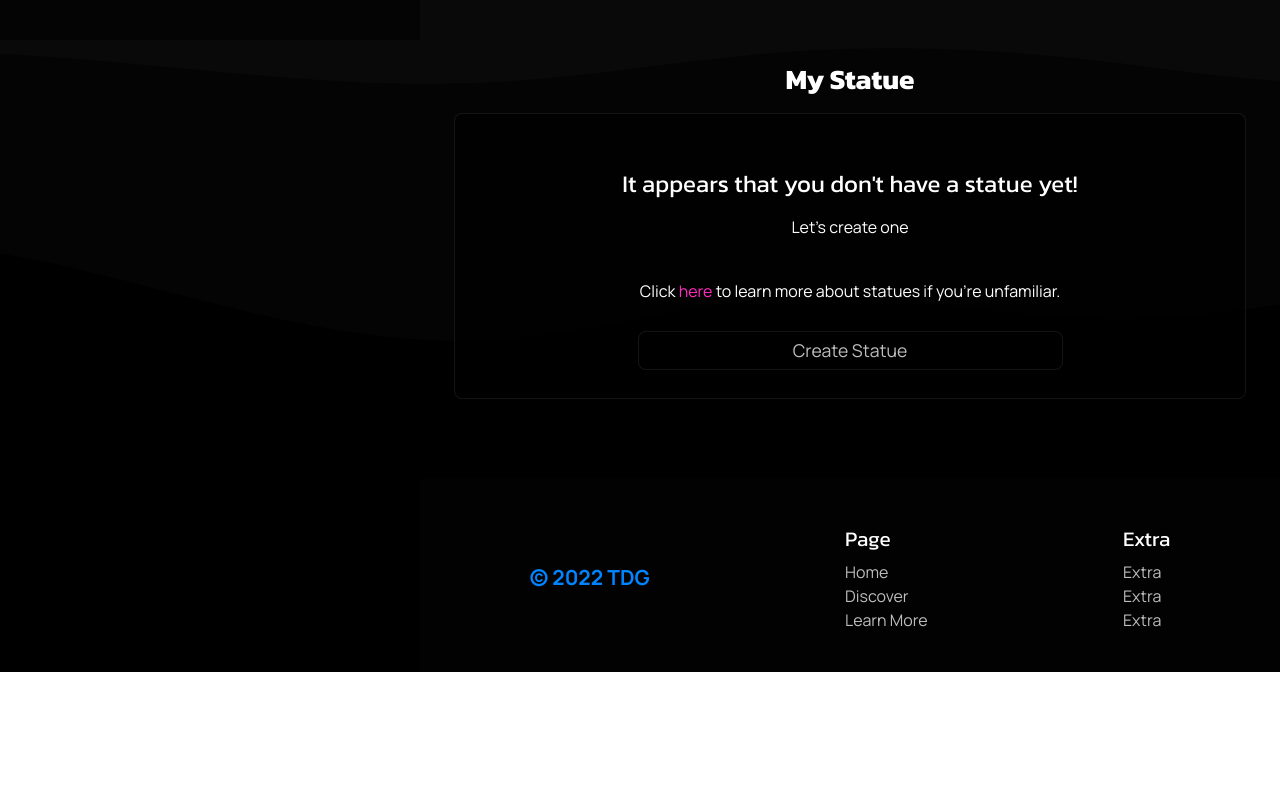
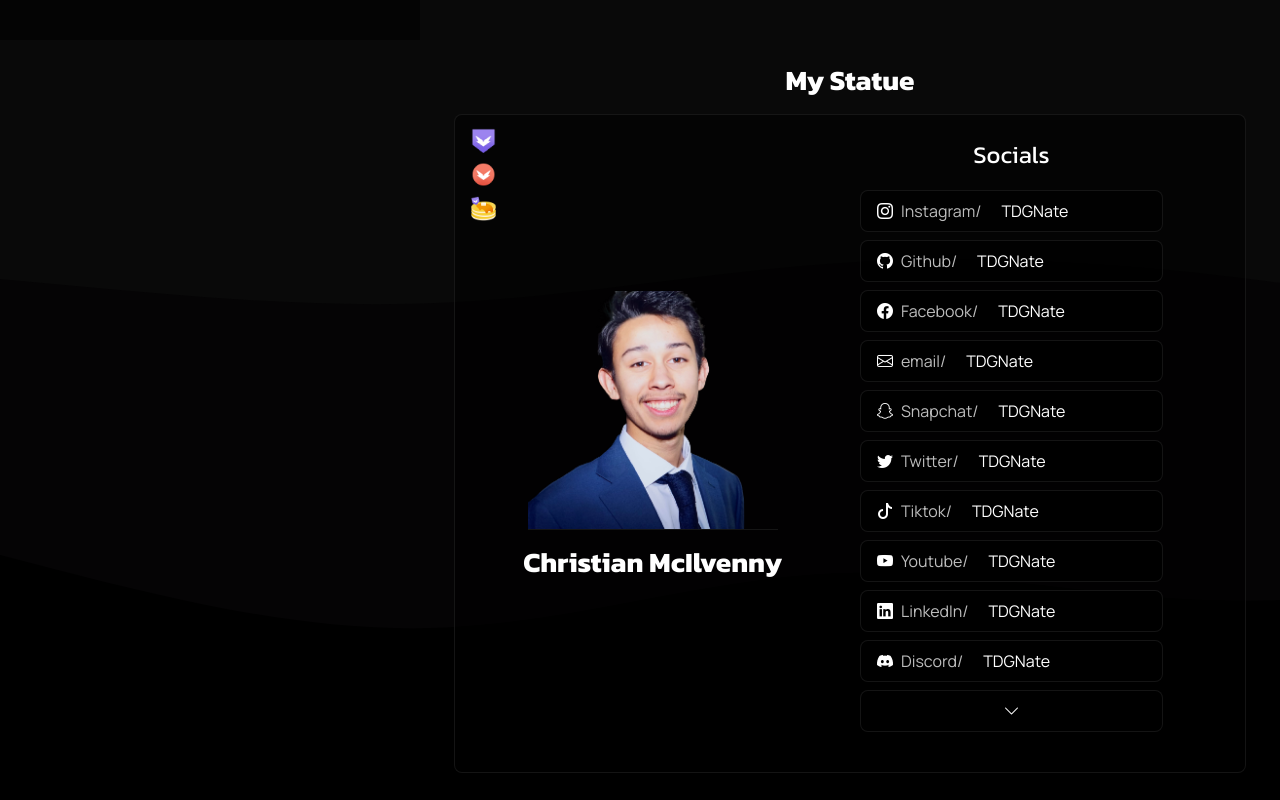
Before and after one commit to TDG-Org/Statue-Status, a React (Create React App) app in the folder client/: page /profile in a window 1280 px wide. Shown: the part 760-1560 px from the top of the page. Before the commit the page ends 1432 px from the top, so only its background shows below. Built offline with nearby package versions, Linux system fonts and the light colour scheme.

Commit message:
setting up socials for statue

```diff
--- a/client/src/assets/imgs/index.js
+++ b/client/src/assets/imgs/index.js
@@ -7,3 +7,4 @@ export const Planet = require("./blue-planet.png");
 export const Male = require("./male.png");
 export const Female = require("./female.png");
 export const Logo = require("./logo.png");
+export const NatePfp = require("./Nate-Portrait.jpg");
--- a/client/src/pages/Profile/ProfilePage.jsx
+++ b/client/src/pages/Profile/ProfilePage.jsx
@@ -7,7 +7,7 @@ import "./ProfilePage.scss";
 import { Link } from "react-router-dom";
 
 // Images/SVGs
-import { Pancake, Brilliance, Bravery } from "../../assets/imgs/";
+import { Pancake, Brilliance, Bravery, NatePfp } from "../../assets/imgs/";
 
 const ProfilePage = () => {
   return (
@@ -62,13 +62,13 @@ const ProfilePage = () => {
               {/* Badges  */}
               <div className="profile-sect-badges">
                 <div className="profile-sect-badge">
-                  <img src={Brilliance} alt="" />
+                  <img src={Bravery} alt="" />
                 </div>
                 <div className="profile-sect-badge">
                   <img src={Brilliance} alt="" />
                 </div>
                 <div className="profile-sect-badge">
-                  <img src={Brilliance} alt="" />
+                  <img src={Pancake} alt="" />
                 </div>
                 <div className="profile-sect-badge">
                   <img src={Brilliance} alt="" />
@@ -121,12 +121,93 @@ const ProfilePage = () => {
             <div className="statue">
               <div className="primary-sect">
                 {/* Full picture of user  */}
-                <img src="" alt="" className="statue-img" />
-                <h3>Christian Nathaniel McIlvenny</h3>
+                <img src={NatePfp} alt="" className="statue-img" />
+                <h3>Christian McIlvenny</h3>
                 <div className="badges-sect">
-                  <div className="badge">
+                  <div className="statue-badge">
+                   <img src={Bravery} alt="" />
+                  </div>
+                  <div className="statue-badge">
+                   <img src={Brilliance} alt="" />
+                  </div>
+                  <div className="statue-badge">
+                   <img src={Pancake} alt="" />
+                  </div>
+                </div>
+              </div>
+              <div className="secondary-sect">
+                {/* Socials  */}
+                <div className="secondary-sect-socials">
+                  <h4>Socials</h4>
+                  <ul className="social-list">
 
-                  </div>
+                    <li>
+                      <a
+                        href=""><i className="bi bi-instagram"></i> Instagram/
+                        <span className="social-username">TDGNate</span>
+                      </a>
+                    </li>
+                    <li>
+                      <a
+                        href=""><i className="bi bi-github"></i> Github/
+                        <span className="social-username">TDGNate</span>
+                      </a>
+                    </li>
+                    <li>
+                      <a
+                        href=""><i className="bi bi-facebook"></i> Facebook/
+                        <span className="social-username">TDGNate</span>
+                      </a>
+                    </li>
+                    <li>
+                      <a
+                        href=""><i className="bi bi-envelope"></i> email/
+                        <span className="social-username">TDGNate</span>
+                      </a>
+                    </li>
+                    <li>
+                      <a
+                        href=""><i className="bi bi-snapchat"></i> Snapchat/
+                        <span className="social-username">TDGNate</span>
+                      </a>
+                    </li>
+                    <li>
+                      <a
+                        href=""><i className="bi bi-twitter"></i> Twitter/
+                        <span className="social-username">TDGNate</span>
+                      </a>
+                    </li>
+                    <li>
+                      <a
+                        href=""><i className="bi bi-tiktok"></i> Tiktok/
+                        <span className="social-username">TDGNate</span>
+                      </a>
+                    </li>
+                    <li>
+                      <a
+                        href=""><i className="bi bi-youtube"></i> Youtube/
+                        <span className="social-username">TDGNate</span>
+                      </a>
+                    </li>
+                    <li>
+                      <a
+                        href=""><i className="bi bi-linkedin"></i> LinkedIn/
+                        <span className="social-username">TDGNate</span>
+                      </a>
+                    </li>
+                    <li>
+                      <a
+                        href=""><i className="bi bi-discord"></i> Discord/
+                        <span className="social-username">TDGNate</span>
+                      </a>
+                    </li>
+                    <li>
+                      <a className="more-socials-btn"
+                        href=""><i className="bi bi-chevron-down"></i>
+                      </a>
+                    </li>
+
+                  </ul>
                 </div>
               </div>
             </div>
--- a/client/src/pages/Profile/ProfilePage.scss
+++ b/client/src/pages/Profile/ProfilePage.scss
@@ -86,6 +86,7 @@
         }
         #profileUsername {
           margin: 1.25rem 0 1rem 0 !important;
+          border-bottom: 1px solid $low-dark-clr;
         }
         .profile-sect-bio {
           width: 100%;
@@ -199,7 +200,8 @@
   width: 100%;
   // No Statue
   .no-statue {
-    display: flex;
+    // flex or none
+    display: none;
     flex-direction: column;
     flex-wrap: nowrap;
     align-items: center;
@@ -230,7 +232,86 @@
 
   // Has Statue
   .statue {
-    display: none;
+    display: flex;
+    flex-direction: row;
+    // justify-content: space-around;
+    padding: .5rem;
+    width: 100%;
+    .primary-sect {
+      position: relative;
+      display: flex;
+      flex-direction: column;
+      justify-content: center;
+      align-items: center;
+      width: 45%;
+      .statue-img {
+        width: 90%;
+        max-width: 250px;
+        min-width: 175px;
+        border-bottom: 1px solid $low-dark-clr;
+      }
+      h3 {
+        margin: 1rem auto !important;
+      }
+      .badges-sect {
+        display: flex;
+        flex-direction: column;
+        position: absolute;
+        top: -.75rem;
+        left: -1.25rem;
+        .statue-badge {
+          width: 25px;
+          margin-bottom: .5rem;
+          img {
+            width: 100%;
+          }
+
+        }
+      }
+    }
+
+    // Second Section For Statue
+    .secondary-sect {
+      width: 55%;
+      h4 {
+        margin: .15rem 0 .25rem 0 !important;
+      }
+      .social-list {
+        width: 100%;
+        padding: .5rem;
+        margin: 0;
+        li {
+          width: 80%;
+          text-align: center;
+          padding: .5rem 1rem;
+          background: $mid-dark-clr;
+          border: 1px solid $low-dark-clr;
+          margin: .5rem auto;
+          border-radius: 8px;
+          a {
+            text-align: center;
+            color: $mid-light-clr;
+            display: flex;
+            flex-direction: row;
+            flex-wrap: nowrap;
+            justify-content: start;
+            gap: .5rem;
+            .social-username {
+              margin: 0 .75rem;
+            }
+          }
+          .more-socials-btn {
+            display: flex;
+            justify-content: center;
+            align-items: center;
+          }
+          &:hover {
+            border: 1px solid $accent-clr;
+            background: $low-dark-clr;
+          }
+        }
+      }
+    }
   }
 }
 
```
Also changed, not shown: client/src/assets/imgs/Nate-Portrait.jpg (added).
